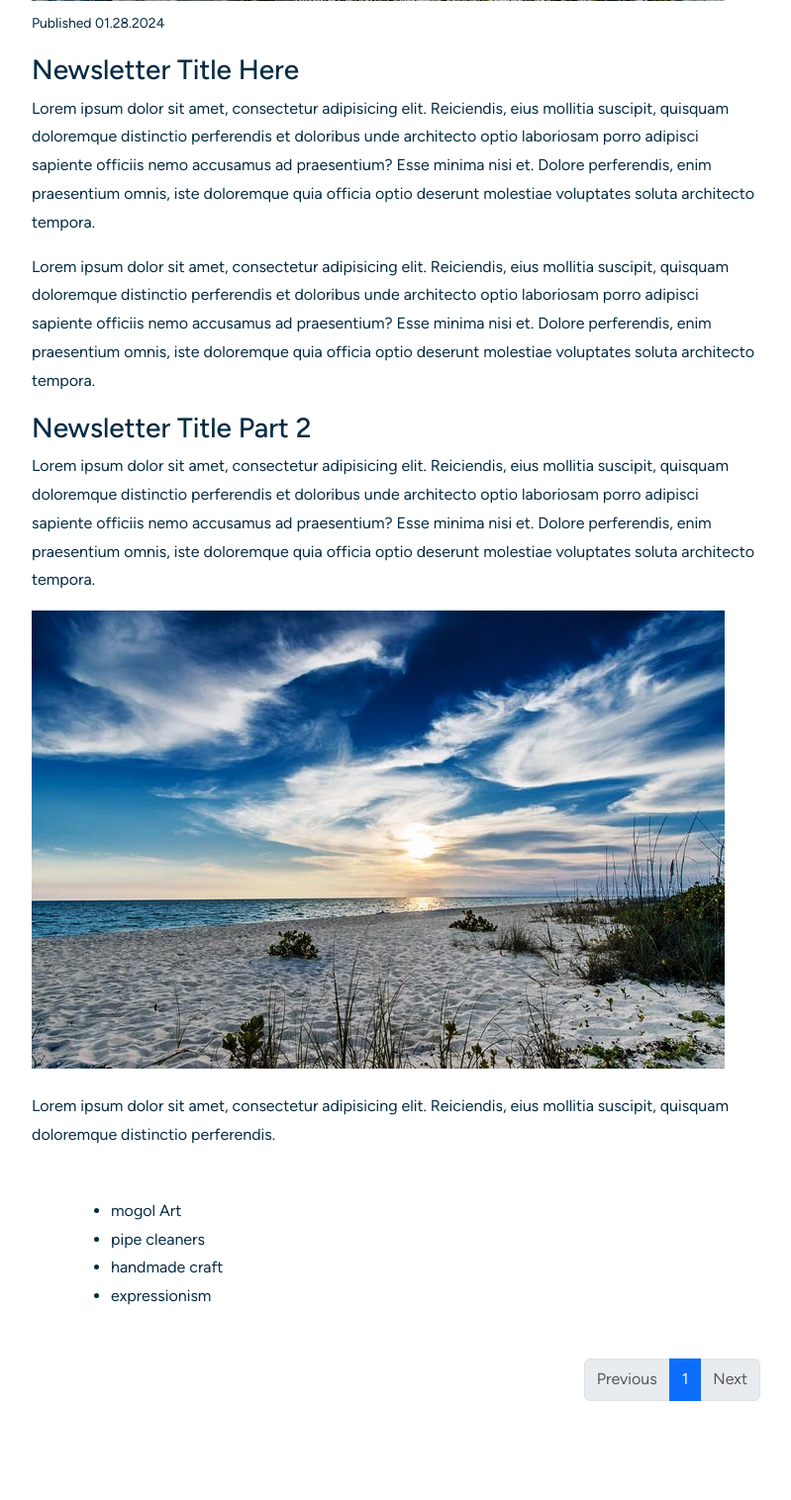
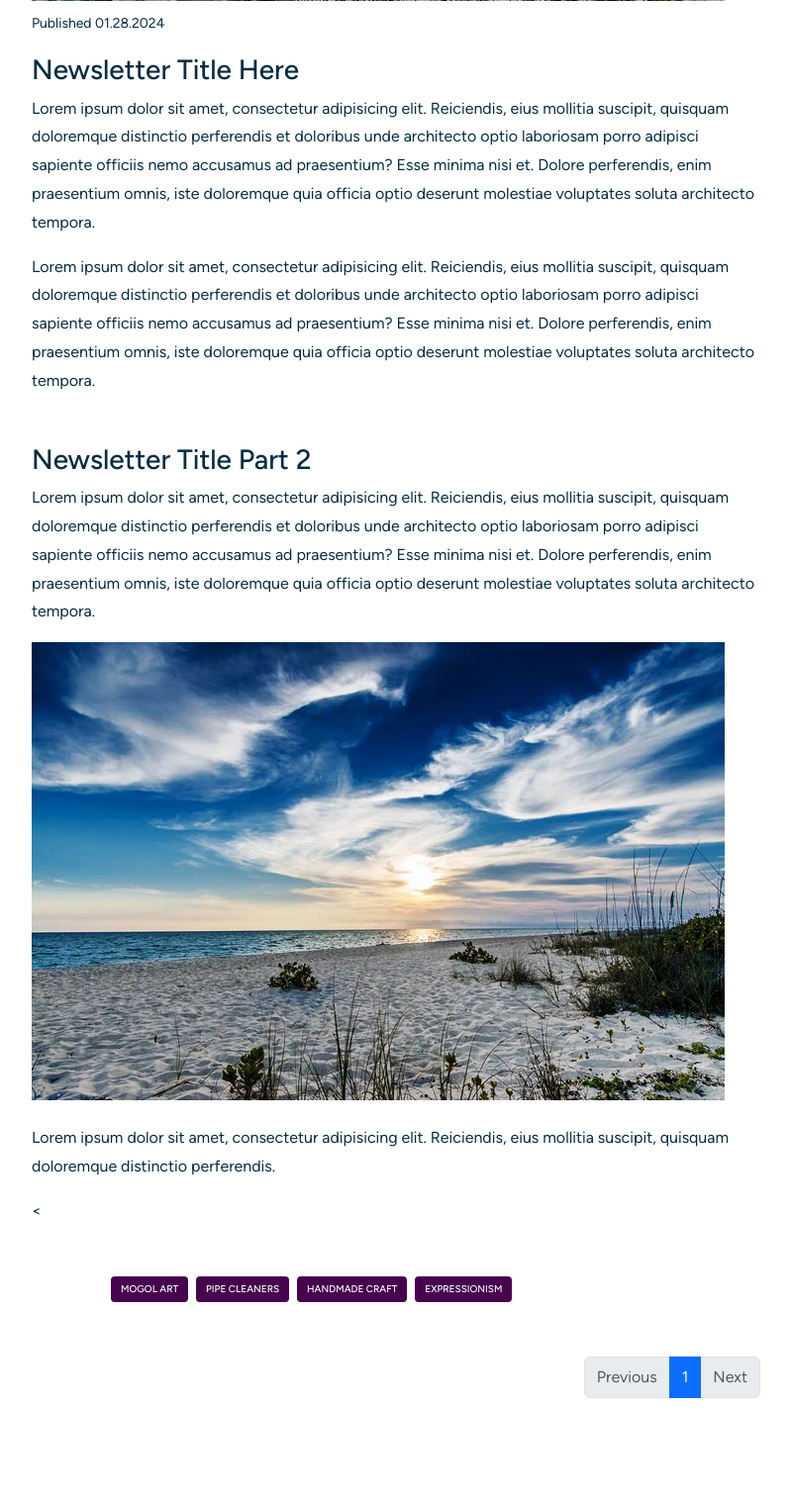
Before and after one commit to philemmons/MCF, a PHP site: page /newsletter.php in a window 1280 px wide. Shown: the part 1149-2665 px from the top of the page at 99% size, without its empty margins (50-849 px from the left). Run offline with PHP 8.4, Linux system fonts and the light colour scheme; some libraries are stand-ins or nearby versions.

Commit message:
test run 6

```diff
--- a/css/styles.css
+++ b/css/styles.css
@@ -566,3 +566,16 @@ a.mcf-crumb:focus {
 .bg-img-newsletter {
   background-image: url('../images/wave-scene-one.png');
 }
+
+.nl-keyword {
+  text-transform: uppercase;
+  display: inline-block;
+  padding: 4px 10px;
+  margin-bottom: 7px;
+  margin-right: 4px;
+  border-radius: 4px;
+  color: var(--color-1);
+  font-weight: 500;
+  font-size: 10px;
+  background: var(--color-3);
+}
--- a/newsletter.php
+++ b/newsletter.php
@@ -81,7 +81,7 @@ include_once 'header.inc'
                         <p>Lorem ipsum dolor sit amet, consectetur adipisicing elit. Reiciendis, eius mollitia suscipit, quisquam doloremque distinctio perferendis et doloribus unde architecto optio laboriosam porro adipisci sapiente officiis nemo accusamus ad praesentium? Esse minima nisi et. Dolore perferendis, enim praesentium omnis, iste doloremque quia officia optio deserunt molestiae voluptates soluta architecto tempora.
                         </p>
 
-                        <p>Lorem ipsum dolor sit amet, consectetur adipisicing elit. Reiciendis, eius mollitia suscipit, quisquam doloremque distinctio perferendis et doloribus unde architecto optio laboriosam porro adipisci sapiente officiis nemo accusamus ad praesentium? Esse minima nisi et. Dolore perferendis, enim praesentium omnis, iste doloremque quia officia optio deserunt molestiae voluptates soluta architecto tempora.</p>
+                        <p class= "mb-3 mb-lg-5">Lorem ipsum dolor sit amet, consectetur adipisicing elit. Reiciendis, eius mollitia suscipit, quisquam doloremque distinctio perferendis et doloribus unde architecto optio laboriosam porro adipisci sapiente officiis nemo accusamus ad praesentium? Esse minima nisi et. Dolore perferendis, enim praesentium omnis, iste doloremque quia officia optio deserunt molestiae voluptates soluta architecto tempora.</p>
 
 
                         <h3>Newsletter Title Part 2</h3>
@@ -93,18 +93,18 @@ include_once 'header.inc'
                         </figure>
 
                         <p>Lorem ipsum dolor sit amet, consectetur adipisicing elit. Reiciendis, eius mollitia suscipit, quisquam doloremque distinctio perferendis.</p>
-
+<
                         <ul class="keywords m-3 m-lg-5">
-                            <li class="kw-item">
+                            <li class="nl-keyword">
                                 mogol Art
                             </li>
-                            <li class="kw-item">
+                            <li class="nl-keyword">
                                 pipe cleaners
                             </li>
-                            <li class="kw-item">
+                            <li class="nl-keyword">
                                 handmade craft
                             </li>
-                            <li class="kw-item">
+                            <li class="nl-keyword">
                                 expressionism
                             </li>
                         </ul>
@@ -128,7 +128,7 @@ include_once 'header.inc'
                     </article>
 
                     <div class="col-lg-4 col-sm-12 col-12">
-                        <h3 class= "header-font"> Our Gallery</h3>
+                        <h3 class= "header-font text-center mb-4"> Our Gallery</h3>
                         <div class="d-flex">
 
 
```
